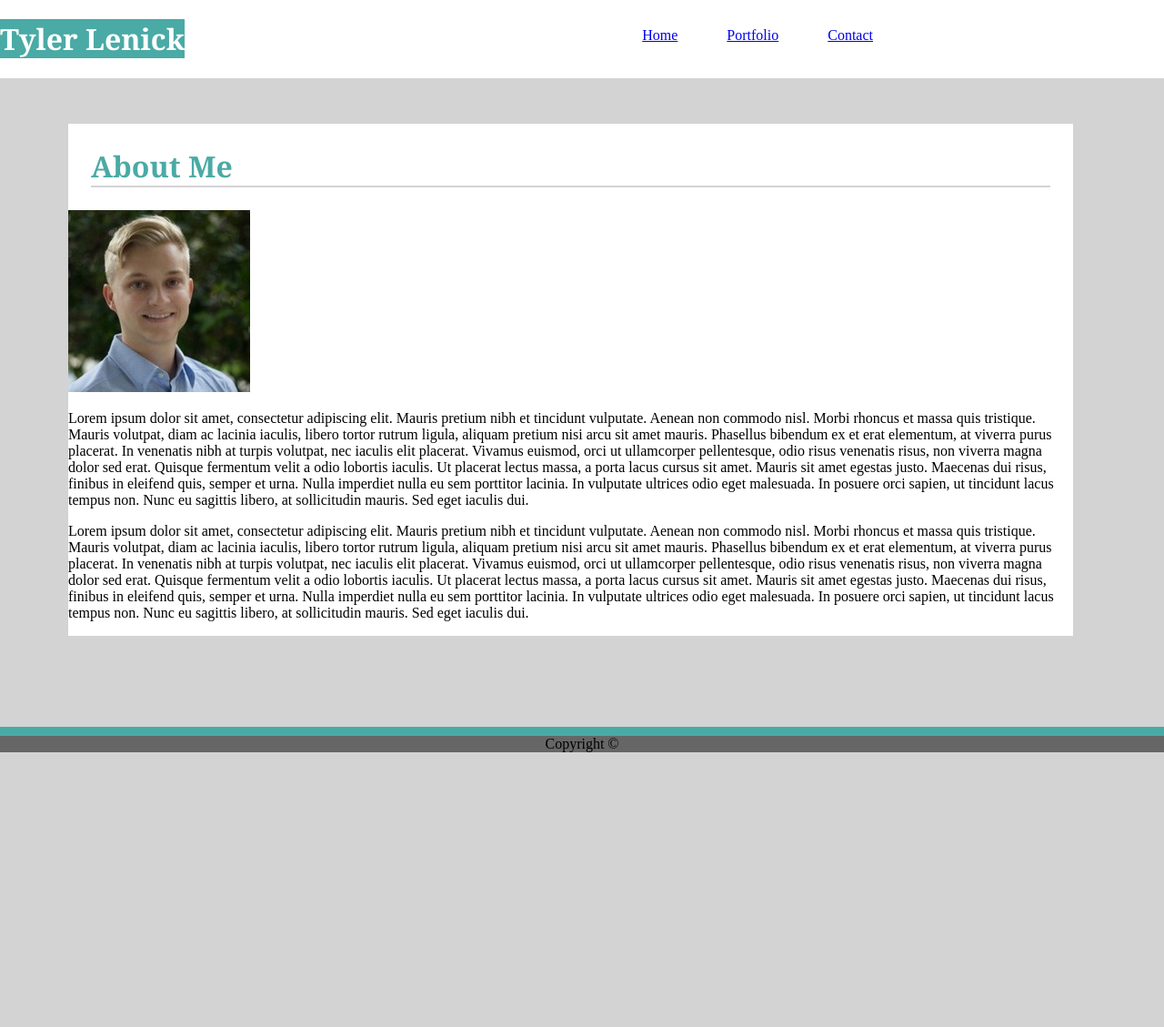
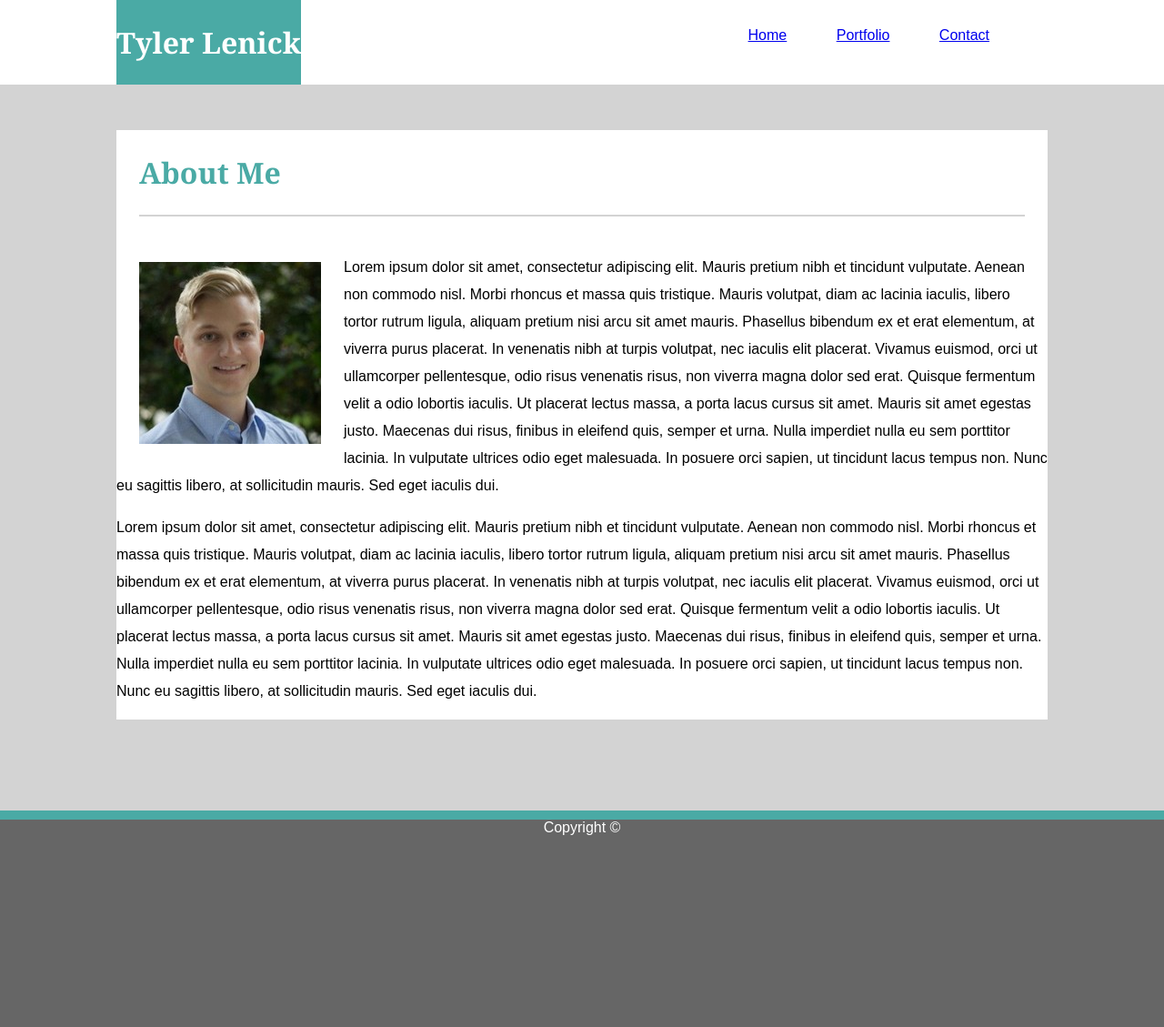
Before and after one commit to tylerlenick/Basic-Portfolio, a plain HTML site: page index.html in a window 1280 px wide. Shown: the whole page at 91% size. Before the commit the page ends 827 px from the top, so only its background shows below. Drawn offline with Linux system fonts and the light colour scheme.

Commit message:
added more css

```diff
--- a/assets/css/style.css
+++ b/assets/css/style.css
@@ -1,6 +1,7 @@
 body {
     background-color: lightgray;
-    margin: 0%
+    margin: 0%;
+    font-family:'Arial', 'Helvetica Neue', Helvetica, sans-serif;
 }
 
 h1 {
@@ -21,24 +22,43 @@ header {
     color: #ffffff;
     background-color:#4aaaa5;
     float: left;
-    margin-left:
+    margin: 0;
+    padding: 25px 0;
 
 }
 
 .topnav {
     width: 960px;
     border-width: 100px;
+    margin-left: 10%;
 }
 
 nav {
     float: right;
+    margin-left: 200px;
 }
 
 nav ul {
-    margin: 0;
-    margin-top: 30px;
-    padding: 0;
+    margin: 30px 0 0 50px;
+    padding-left: 50px;
     list-style: none;
+    text-decoration: none;
+}
+
+nav ul:link {
+    text-decoration: none;
+}
+
+nav ul:visited {
+    text-decoration: none;
+}
+
+nav ul:hover {
+    text-decoration: none;
+}
+
+nav ul:active {
+    text-decoration: none;
 }
 
 nav li {
@@ -50,14 +70,27 @@ nav li {
     color: #4aaaa5;
     border-bottom: 2px solid lightgray;
     margin: 25px;
-    padding-top: 25px;
+    padding: 25px 0px 25px 0px;
 }
 
 .container {
     background-color: #ffffff;
-    margin: 50px 100px 100px 75px;
+    margin: 50px 10% 100px 10%;
     border-width: 5px;
 
+}
+
+#p1 {
+    line-height: 30px;
+}
+
+#p2 {
+    line-height: 30px;
+}
+
+.profile-pic {
+    float: left;
+    margin: 25px;
 }
 
 .content {
@@ -68,5 +101,10 @@ footer {
     text-align: center;
     background-color: #666666;
     border-top: 10px solid #4aaaa5;
+    padding-bottom: 210px;
+    color: #ffffff;
+}
 
+#copyright {
+    padding-top: 100%;
 }
--- a/index.html
+++ b/index.html
@@ -37,7 +37,7 @@
 
             <div class="content">
 
-                <img src="assets/images/me.jpg" atl="my_picture">
+                <img class="profile-pic" src="assets/images/me.jpg" atl="my_picture">
 
                 <p id=p1>
                     Lorem ipsum dolor sit amet, consectetur adipiscing elit. Mauris pretium nibh et tincidunt vulputate. Aenean non commodo nisl. Morbi rhoncus et massa quis tristique. Mauris volutpat, diam ac lacinia iaculis, libero tortor rutrum ligula, aliquam pretium nisi arcu sit amet mauris. Phasellus bibendum ex et erat elementum, at viverra purus placerat. In venenatis nibh at turpis volutpat, nec iaculis elit placerat. Vivamus euismod, orci ut ullamcorper pellentesque, odio risus venenatis risus, non viverra magna dolor sed erat. Quisque fermentum velit a odio lobortis iaculis. Ut placerat lectus massa, a porta lacus cursus sit amet. Mauris sit amet egestas justo. Maecenas dui risus, finibus in eleifend quis, semper et urna. Nulla imperdiet nulla eu sem porttitor lacinia. In vulputate ultrices odio eget malesuada. In posuere orci sapien, ut tincidunt lacus tempus non. Nunc eu sagittis libero, at sollicitudin mauris. Sed eget iaculis dui.
@@ -51,7 +51,10 @@
 
         </div>
 
-        <footer>Copyright &copy;</footer>
+        <footer>
+           <div id="opyright">Copyright &copy;</div>
+
+        </footer>
 
 
 
```
Also changed, not shown: contact.html (+18 -7 lines), portfolio.html (+18 -8 lines).
